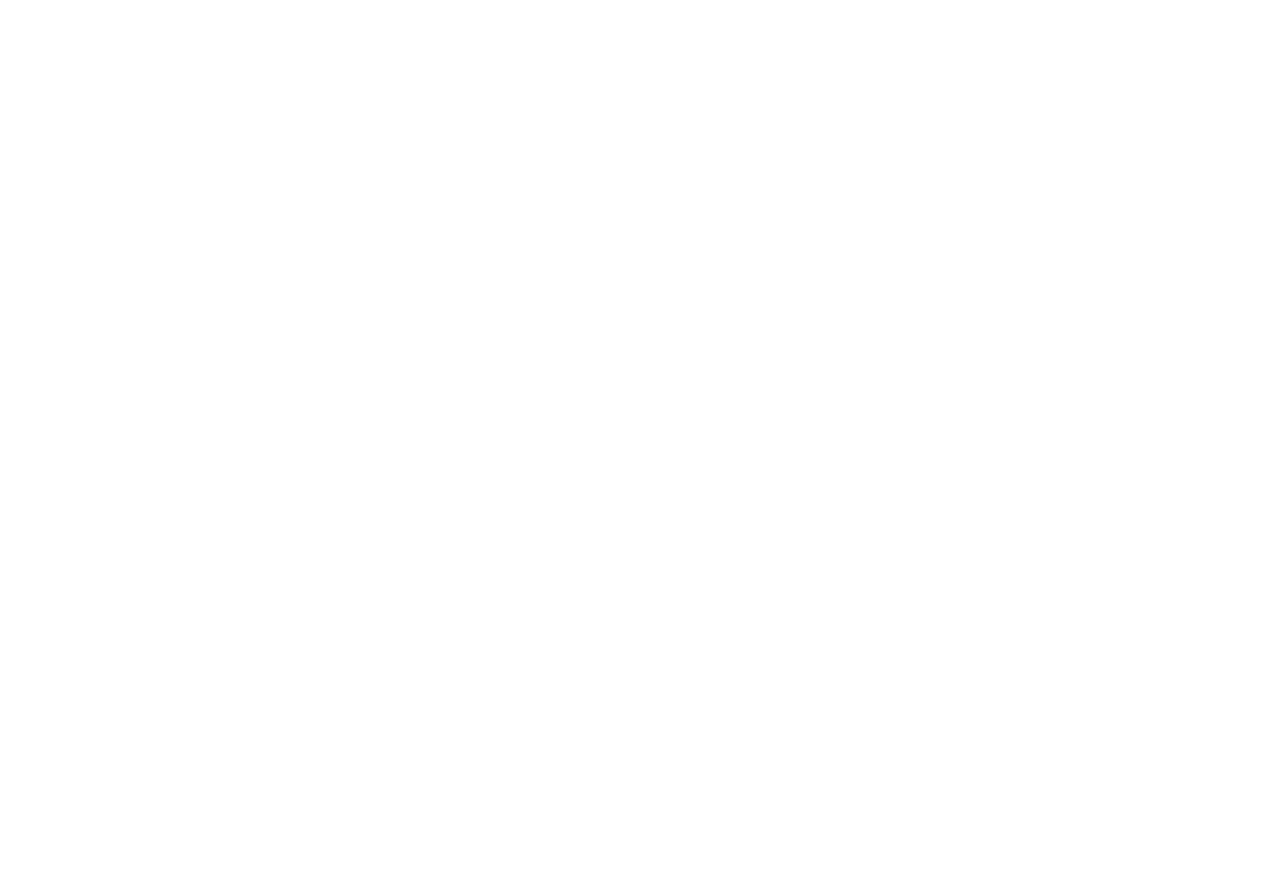
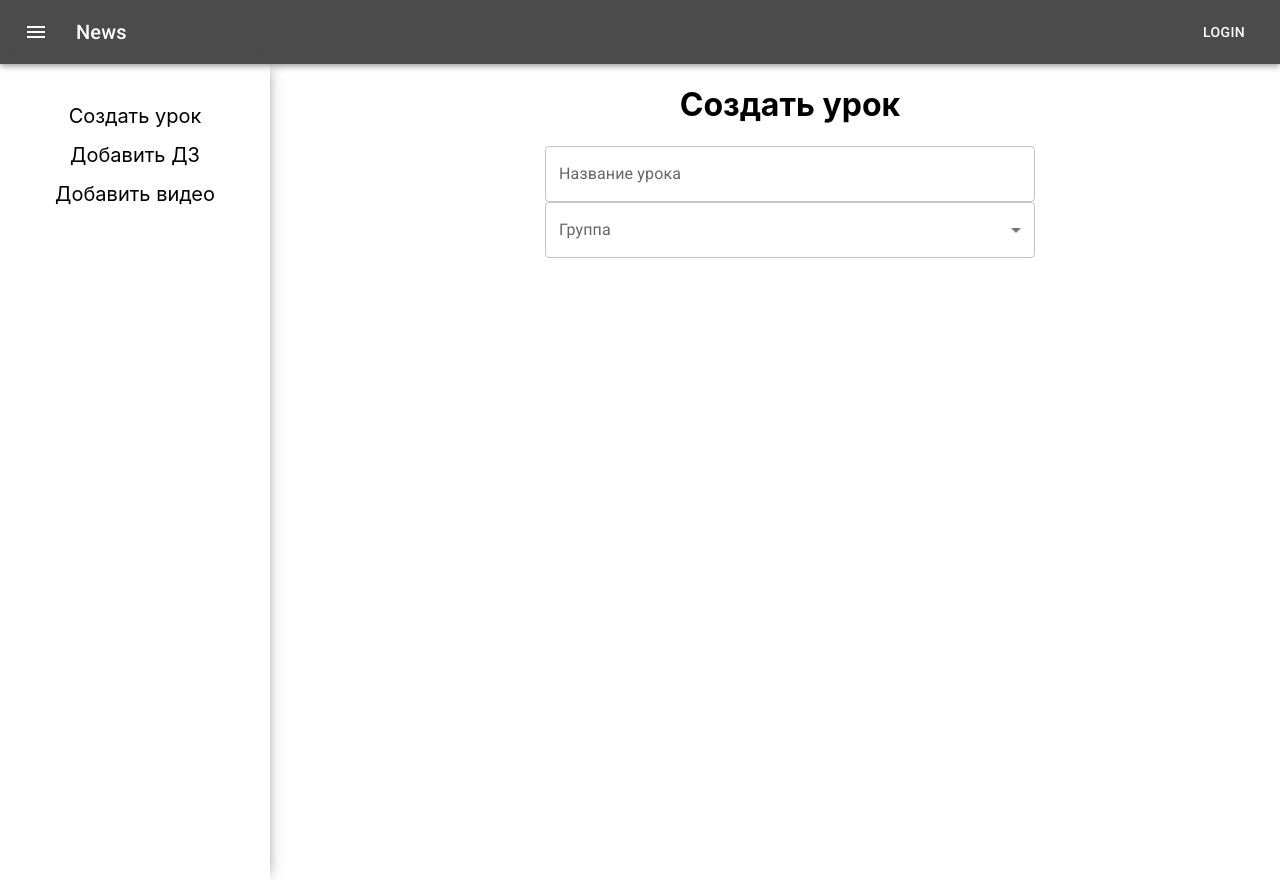
Before and after one commit to ArsenLen/it-runner, a React (Create React App) app: page /add-lesson in a window 1280 px wide. Before the commit the page ends 800 px from the top, so only its background shows below. Built offline with nearby package versions, Linux system fonts and the light colour scheme.

Commit message:
new pages are added

```diff
--- a/package.json
+++ b/package.json
@@ -5,6 +5,7 @@
   "dependencies": {
     "@emotion/react": "^11.9.0",
     "@emotion/styled": "^11.8.1",
+    "@mui/icons-material": "^5.6.2",
     "@mui/material": "^5.6.3",
     "@testing-library/jest-dom": "^5.16.1",
     "@testing-library/react": "^12.1.2",
@@ -12,8 +13,9 @@
     "axios": "^0.25.0",
     "react": "^17.0.2",
     "react-dom": "^17.0.2",
-    "react-router-dom": "^6.2.1",
+    "react-router-dom": "^6.4.2",
     "react-scripts": "5.0.0",
+    "styled-components": "^5.3.6",
     "web-vitals": "^2.1.4"
   },
   "scripts": {
--- a/src/App.js
+++ b/src/App.js
@@ -1,11 +1,21 @@
-import logo from './logo.svg';
 import './App.css';
+import { Routes, Route } from 'react-router-dom'
+import AddLessonPage from './pages/AddLessonPage/AddLessonPage';
+import PrimaryLayout from './layout/PrimaryLayout';
 
 function App() {
   return (
-    <div>
-
-    </div>
+    <>
+    <PrimaryLayout >
+      <Routes>
+        <Route path="/" />
+        <Route path="/add-lesson" element={<AddLessonPage />}/>
+        <Route path="/homework" />
+        <Route path="/homeworks" />
+        <Route path="/video" />
+      </Routes>
+    </PrimaryLayout>
+    </>
   );
 }
 
--- a/src/components/Header/Header.jsx
+++ b/src/components/Header/Header.jsx
@@ -1,8 +1,15 @@
-import React from "react";
+import React, { useState } from 'react';
+import AppBar from '@mui/material/AppBar';
+import Box from '@mui/material/Box';
+import Toolbar from '@mui/material/Toolbar';
+import Typography from '@mui/material/Typography';
+import Button from '@mui/material/Button';
+import IconButton from '@mui/material/IconButton';
+import MenuIcon from '@mui/icons-material/Menu';
 
 const Header = () => {
     return (
-    <div>
+        <Box sx={{ flexGrow: 1 }}>
             <AppBar position="static">
                 <Toolbar>
                     <IconButton
@@ -20,7 +27,7 @@
                     <Button color="inherit">Login</Button>
                 </Toolbar>
             </AppBar>
-    </div>
+        </Box>
     );
 };
 
--- a/src/components/Sidebar/Sidebar.jsx
+++ b/src/components/Sidebar/Sidebar.jsx
@@ -0,0 +1,32 @@
+import React from 'react';
+import { Link } from 'react-router-dom';
+import styled from 'styled-components';
+
+const SidebarWrapper = styled.div`
+    width: 250px;
+    height: calc(100vh - 64px);
+    box-shadow: 0 0 15px -5px #4b4b4c;
+    display: flex;
+    flex-direction: column;
+    align-items: center;
+    padding: 40px 10px;
+`
+
+const SidebarLink = styled(Link)`
+    text-decoration: none;
+    color: black;
+    font-size: 20px;
+    margin-bottom: 15px;
+`
+
+const Sidebar = () => {
+    return (
+        <SidebarWrapper>
+                <SidebarLink to="/add-lesson">Создать урок</SidebarLink>
+                <SidebarLink to="/upload">Добавить ДЗ</SidebarLink>
+                <SidebarLink to="/add-video">Добавить видео</SidebarLink>
+        </SidebarWrapper>
+    );
+};
+
+export default Sidebar;
--- a/src/index.js
+++ b/src/index.js
@@ -1,14 +1,21 @@
-import React from 'react';
-import ReactDOM from 'react-dom';
-import './index.css';
-import App from './App';
-import reportWebVitals from './reportWebVitals';
+import React from "react";
+import ReactDOM from "react-dom";
+import "./index.css";
+import App from "./App";
+import reportWebVitals from "./reportWebVitals";
+import { ThemeProvider } from "@mui/material";
+import { theme } from "./theme/MUITheme";
+import { BrowserRouter } from "react-router-dom";
 
 ReactDOM.render(
   <React.StrictMode>
-    <App />
+    <BrowserRouter>
+      <ThemeProvider theme={theme}>
+        <App />
+      </ThemeProvider>
+    </BrowserRouter>
   </React.StrictMode>,
-  document.getElementById('root')
+  document.getElementById("root")
 );
 
 // If you want to start measuring performance in your app, pass a function
--- /dev/null
+++ b/src/layout/PrimaryLayout.jsx
@@ -0,0 +1,26 @@
+import React from "react";
+import styled from "styled-components";
+import Header from "../components/Header/Header";
+import Sidebar from "../components/Sidebar/Sidebar";
+
+const Wrapper = styled.div`
+  display: flex;
+  justify-content: space-between;
+`;
+const MainWrapper = styled.main`
+  width: calc(100% - 300px);
+`;
+
+const PrimaryLayout = ({ children }) => {
+  return (
+    <>
+      <Header />
+      <Wrapper>
+        <Sidebar />
+        <MainWrapper>{children}</MainWrapper>
+      </Wrapper>
+    </>
+  );
+};
+
+export default PrimaryLayout;
--- /dev/null
+++ b/src/pages/AddLessonPage/AddLessonPage.jsx
@@ -0,0 +1,44 @@
+import React from "react";
+import TextField from "@mui/material/TextField";
+import FormControl from "@mui/material/FormControl";
+import Select from "@mui/material/Select";
+import MenuItem from '@mui/material/MenuItem';
+import InputLabel from '@mui/material/InputLabel';
+import styled from "styled-components";
+import styles from './addlessonpage.module.css'
+
+const AddLessonForm = styled.form`
+    margin: auto;
+`
+
+const AddLessonPage = () => {
+  const [age, setAge] = React.useState("");
+
+  const handleChange = (event) => {
+    setAge(event.target.value);
+  };
+  return (
+    <div>
+      <h1 style={{'textAlign' : 'center'}}>Создать урок</h1>
+      <AddLessonForm style={{'width' : '50%'}}>
+        <TextField label="Название урока" variant="outlined" fullWidth className={styles.mb20} />
+        <FormControl fullWidth>
+          <InputLabel>Группа</InputLabel>
+          <Select
+            labelId="demo-simple-select-label"
+            id="demo-simple-select"
+            value={age}
+            label="Age"
+            onChange={handleChange}
+          >
+            <MenuItem value={1}>Ten</MenuItem>
+            <MenuItem value={2}>Twenty</MenuItem>
+            <MenuItem value={3}>Thirty</MenuItem>
+          </Select>
+        </FormControl>
+      </AddLessonForm>
+    </div>
+  );
+};
+
+export default AddLessonPage;
--- /dev/null
+++ b/src/pages/AddLessonPage/addlessonpage.module.css
@@ -0,0 +1,3 @@
+.mb20 {
+    margin-bottom: 20px;
+}
--- /dev/null
+++ b/src/theme/MUITheme.jsx
@@ -0,0 +1,12 @@
+import { createTheme} from '@mui/material/styles';
+
+export const theme = createTheme({
+    palette: {
+        primary: {
+            main: '#4b4b4c',
+        },
+        secondary: {
+            main: '#f4603e',
+        },
+    },
+});
```
Also changed, not shown: src/pages/AddHomeworkPage/AddHomeworkPage.jsx (added, +11 -0 lines), 1 other file (tests, documents, lock files or other folders). Lines whose indentation alone changed are shown as unchanged.
